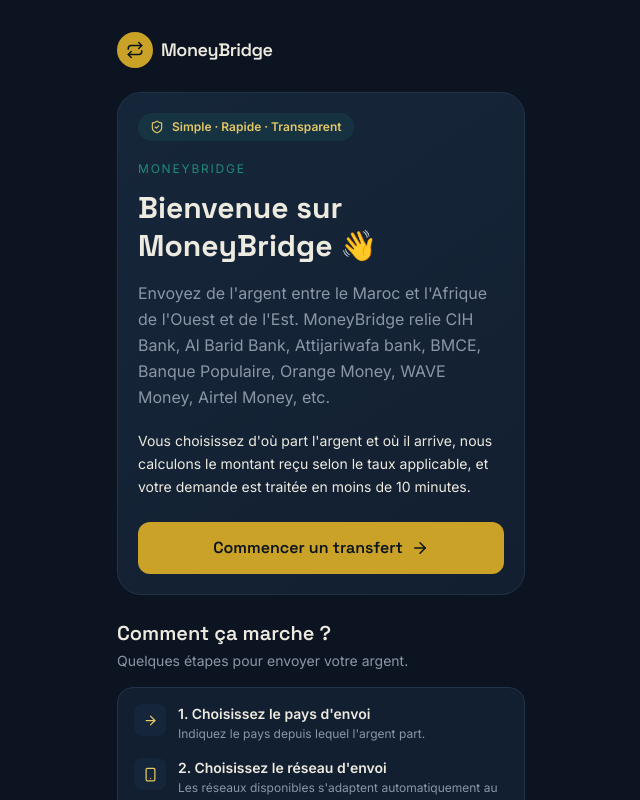
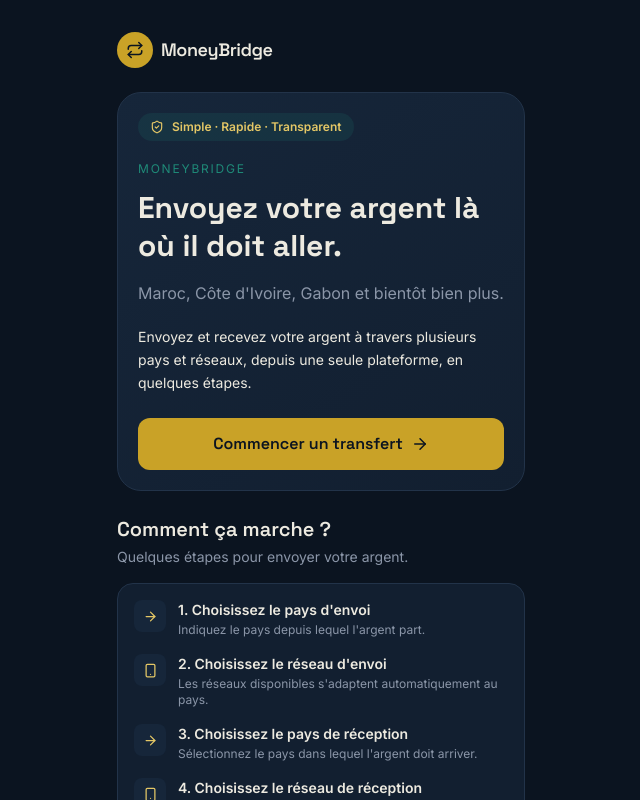
Before and after one commit to soumahoromohamed/moneybridge, a React (Vite) app: page / in a window 1280 px wide. Shown: the top 800 px of the page, without its empty margins (319-959 px from the left). Built offline with nearby package versions, Linux system fonts and the light colour scheme.

Commit message:
version_1.3

```diff
--- a/src/MoneyBridge.jsx
+++ b/src/MoneyBridge.jsx
@@ -721,19 +721,16 @@
         </div>
 
         <h1 className="mb-display text-3xl font-bold leading-tight mb-4">
-          Bienvenue sur MoneyBridge 👋
+          Envoyez votre argent là où il doit aller.
         </h1>
 
         <p className="leading-relaxed mb-5" style={{ color: COLORS.textMuted }}>
-          Envoyez de l'argent entre le Maroc et l'Afrique de l'Ouest et de l'Est.
-          MoneyBridge relie CIH Bank, Al Barid Bank, Attijariwafa bank, BMCE,
-          Banque Populaire, Orange Money, WAVE Money, Airtel Money, etc.
+          Maroc, Côte d'Ivoire, Gabon et bientôt bien plus.
         </p>
 
         <p className="text-sm leading-relaxed mb-6" style={{ color: COLORS.textPrimary }}>
-          Vous choisissez d'où part l'argent et où il arrive, nous calculons le
-          montant reçu selon le taux applicable, et votre demande est traitée
-          en moins de 10 minutes.
+          Envoyez et recevez votre argent à travers plusieurs pays et réseaux,
+          depuis une seule plateforme, en quelques étapes.
         </p>
 
         <button
```
